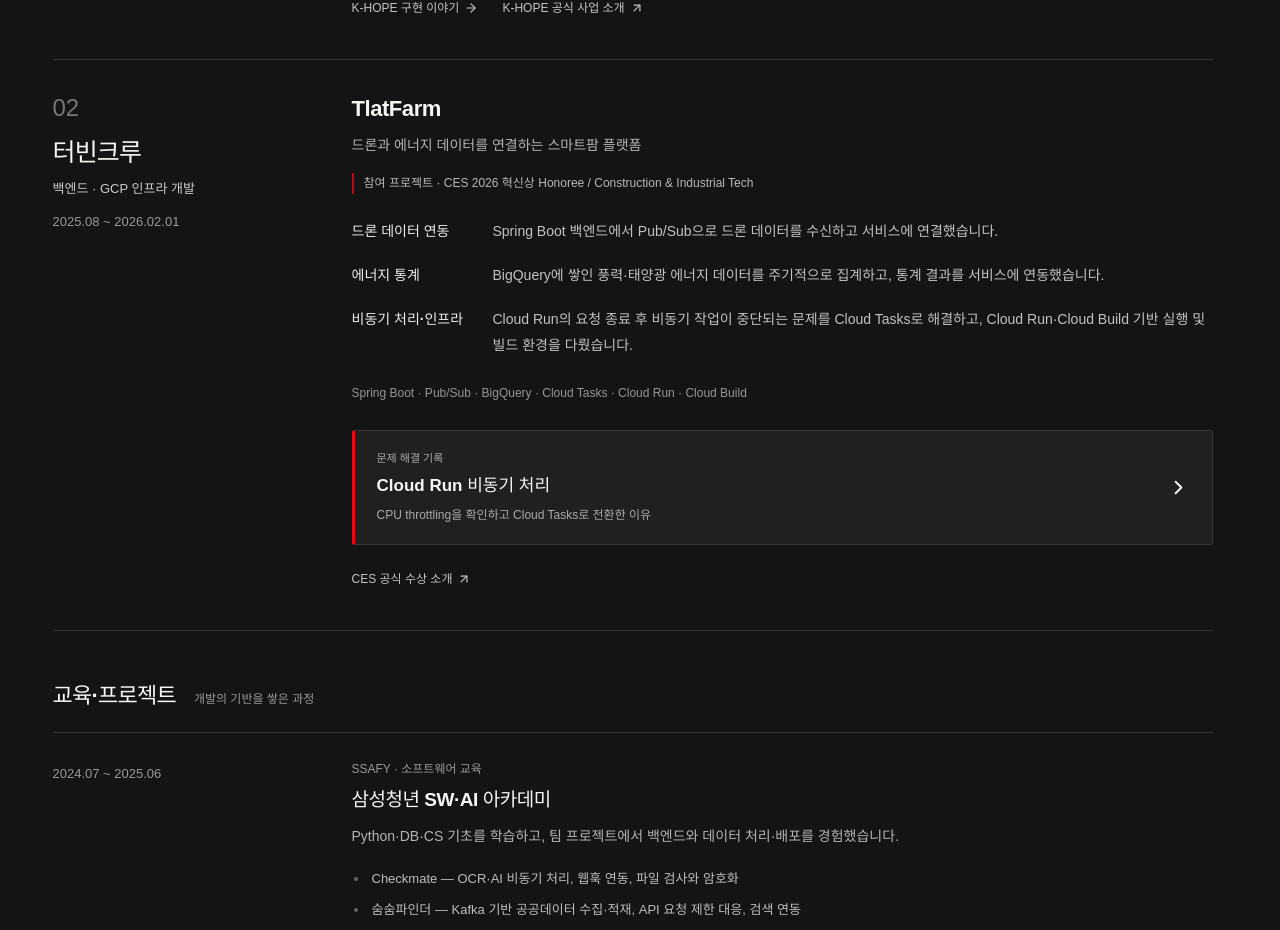
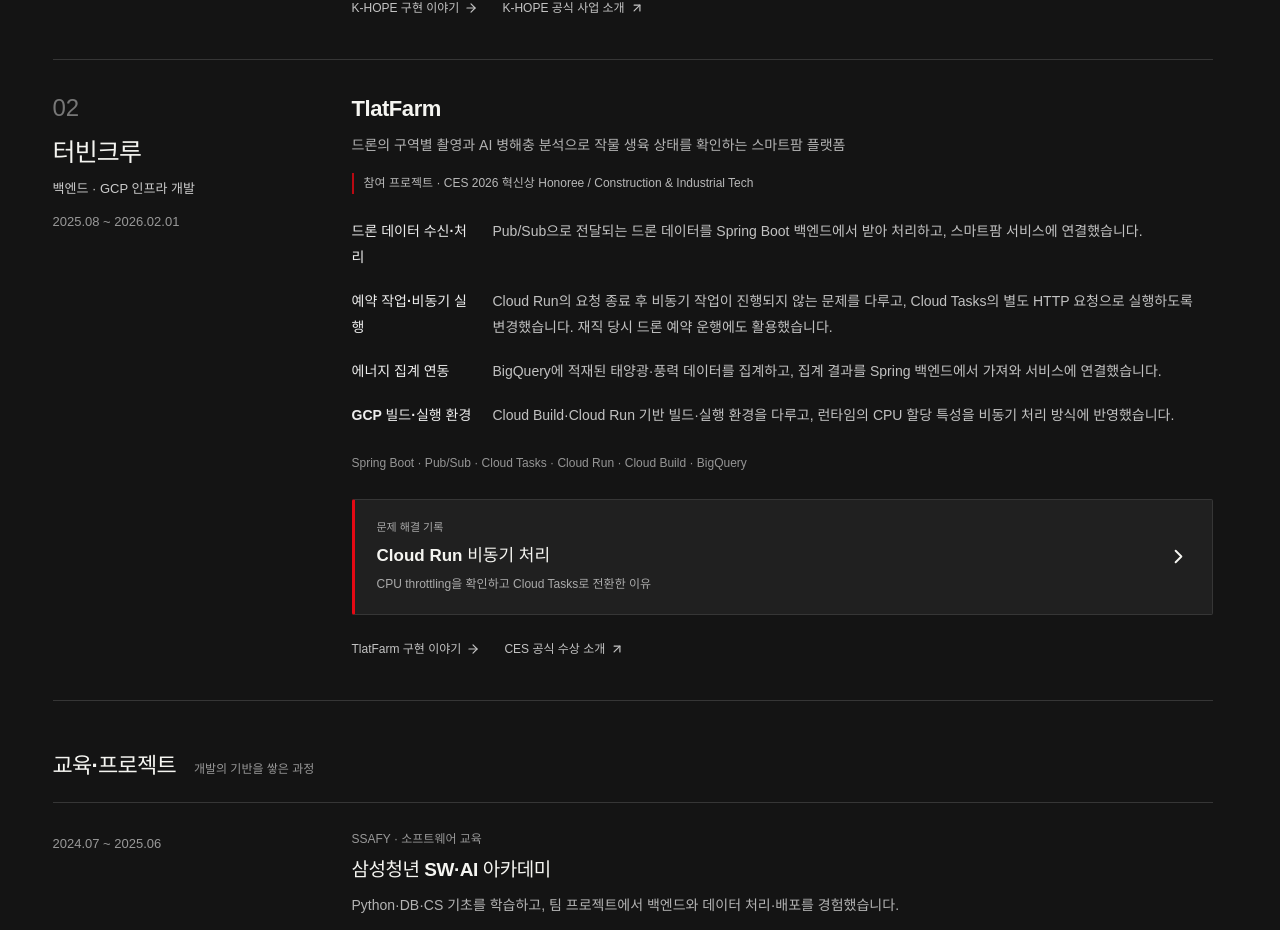
Before and after one commit to yj901010/portfolio, a React (Vite) app in the folder FE/: page /experience in a window 1280 px wide. Shown: the part 874-1804 px from the top of the page. Built offline with nearby package versions, Linux system fonts and the light colour scheme.

Commit message:
feat: present TlatFarm backend and GCP contribution stories

```diff
--- a/FE/src/assets/projectStories.ts
+++ b/FE/src/assets/projectStories.ts
@@ -1,9 +1,11 @@
 import type { ProjectStory } from "../types/projectStory";
 import { KHOPE_STORY } from "./khopeStory";
+import { TLATFARM_STORY } from "./tlatfarmStory";
 
 // Editorial sources and attribution boundaries: docs/PROJECT_SOURCES.md.
 export const PROJECT_STORIES: Partial<Record<string, ProjectStory>> = {
   khope: KHOPE_STORY,
+  tlatfarm: TLATFARM_STORY,
   "sumsum-finder": {
     "title": "ssFinder · 숨숨파인더",
     "description": "공공 습득물 데이터를 모아 분실물 검색과 AI 매칭 결과를 제공하는 서비스",
--- a/FE/src/assets/projects.ts
+++ b/FE/src/assets/projects.ts
@@ -1,6 +1,7 @@
 import type { ProjectDetailData } from "../types/project";
 import { PROJECT_STORIES } from "./projectStories";
 import { KHOPE_STORY } from "./khopeStory";
+import { TLATFARM_STORY } from "./tlatfarmStory";
 
 type SsafyMetadata = Pick<ProjectDetailData, "slug" | "name" | "summary" | "period" | "teamComposition" | "roles" | "problem">;
 
@@ -52,26 +53,22 @@
     category: "work",
     organization: "터빈크루",
     summary: "드론·에너지 데이터를 연결하는 스마트팜",
-    name: "TlatFarm (스마트팜 · NDVI/AI 분석)",
-    period: "2025.08 ~ 2026.02 (참여 기간)",
-    teamSize: 5,
-    teamComposition: "BE 1 · FE 1 · AI 1 · DevOps 1 · HW 1",
+    name: "TlatFarm (드론·AI 스마트팜)",
+    period: "2025.08 ~ 2026.02.01 (참여 기간)",
     roles: ["백엔드 개발", "GCP 인프라"],
-    thumb: "/covers/tlat-farm.jpg",
-    overview:
-      "드론 NDVI/RGB 촬영 → AI 분석 → 농가 단위 대시보드/알림까지 제공하는 스마트팜 플랫폼.",
-    problem:
-      "원본 대용량 이미지와 분석 결과를 일관되게 매핑하고 시계열로 관리할 파이프라인 필요.",
-    scenarios: [
-      { title: "1) 촬영/업로드", caption: "GCS 업로드 → AI 웹훅 수신 → 엔티티 매핑" },
-    ],
-    architectureImg: "", erdImg: "",
-    techChips: ["Spring Boot", "Pub/Sub", "Cloud Tasks", "Cloud Run", "Cloud Build", "BigQuery"],
+    thumb: TLATFARM_STORY.image,
+    overview: TLATFARM_STORY.description,
+    problem: "드론 데이터와 에너지 집계 결과를 서비스에 연결하고, Cloud Run의 실행 환경에 맞게 비동기 작업을 처리했습니다.",
+    scenarios: [],
+    techChips: TLATFARM_STORY.technologies,
     techWhy: [],
     code: { dockerfile: "", jenkins: "" },
-    contributions: [],
+    contributions: TLATFARM_STORY.contributions.map((item, index) => ({
+      no: String(index + 1).padStart(2, "0"), title: item.title, items: [item.text],
+    })),
     issues: [],
     kpis: [],
+    references: TLATFARM_STORY.reference ? [TLATFARM_STORY.reference] : [],
   },
   ssafyProject({
     "slug": "checkmate",
--- a/FE/src/assets/timelineData.ts
+++ b/FE/src/assets/timelineData.ts
@@ -1,4 +1,5 @@
 import { KHOPE_STORY } from "./khopeStory";
+import { TLATFARM_STORY } from "./tlatfarmStory";
 
 export type Category = "WORK" | "PROJECT" | "EDU" | "NONDEV";
 
@@ -57,14 +58,11 @@
     title: "터빈크루",
     subtitle: "백엔드 · GCP 인프라 개발",
     project: "TlatFarm",
-    summary: "드론과 에너지 데이터를 연결하는 스마트팜 플랫폼",
+    summary: TLATFARM_STORY.description,
     context: "참여 프로젝트 · CES 2026 혁신상 Honoree / Construction & Industrial Tech",
-    technologies: ["Spring Boot", "Pub/Sub", "BigQuery", "Cloud Tasks", "Cloud Run", "Cloud Build"],
-    highlights: [
-      { label: "드론 데이터 연동", description: "Spring Boot 백엔드에서 Pub/Sub으로 드론 데이터를 수신하고 서비스에 연결했습니다." },
-      { label: "에너지 통계", description: "BigQuery에 쌓인 풍력·태양광 에너지 데이터를 주기적으로 집계하고, 통계 결과를 서비스에 연동했습니다." },
-      { label: "비동기 처리·인프라", description: "Cloud Run의 요청 종료 후 비동기 작업이 중단되는 문제를 Cloud Tasks로 해결하고, Cloud Run·Cloud Build 기반 실행 및 빌드 환경을 다뤘습니다." },
-    ],
+    technologies: TLATFARM_STORY.technologies,
+    highlights: TLATFARM_STORY.contributions.map((item) => ({ label: item.title, description: item.text })),
+    relatedProjects: [{ label: "TlatFarm 구현 이야기", path: "/projects/tlatfarm" }],
     references: [{ label: "CES 공식 수상 소개", url: "https://www.ces.tech/ces-innovation-awards/2026/tlatfarm-technologies-live-at-the-farm/" }],
     caseStudy: {
       title: "응답은 끝났는데, 비동기 작업도 멈췄다",
--- /dev/null
+++ b/FE/src/assets/tlatfarmStory.ts
@@ -0,0 +1,101 @@
+import type { DiagramBlock, ProjectStory } from "../types/projectStory";
+
+// Historical contribution summary. Sources and publication boundaries: docs/TLATFARM_CONTENT.md.
+const node = (title: string, detail: string, step?: number): DiagramBlock => ({ type: "node", title, detail, step });
+const flow = (...items: DiagramBlock[]): DiagramBlock => ({ type: "flow", items });
+
+export const TLATFARM_STORY: ProjectStory = {
+  title: "TlatFarm",
+  description: "드론의 구역별 촬영과 AI 병해충 분석으로 작물 생육 상태를 확인하는 스마트팜 플랫폼",
+  responsibility: "Spring Boot 백엔드와 GCP 인프라 개발에 참여했습니다. Pub/Sub으로 전달된 드론 데이터 처리, Cloud Tasks를 활용한 예약 작업 실행, BigQuery의 에너지 집계 결과 연동을 담당했습니다.",
+  technologies: ["Spring Boot", "Pub/Sub", "Cloud Tasks", "Cloud Run", "Cloud Build", "BigQuery"],
+  image: "/covers/tlat-farm.jpg",
+  reference: {
+    label: "Cloud Tasks 선택 배경 · Velog",
+    url: "https://velog.io/@joker901010/Cloud-Run에서-Async가-동작하지-않았던Cloud-Run에서-Async가-동작하지-않았던-이유-feat.-CPU-Throttling",
+  },
+  contributions: [
+    { title: "드론 데이터 수신·처리", text: "Pub/Sub으로 전달되는 드론 데이터를 Spring Boot 백엔드에서 받아 처리하고, 스마트팜 서비스에 연결했습니다." },
+    { title: "예약 작업·비동기 실행", text: "Cloud Run의 요청 종료 후 비동기 작업이 진행되지 않는 문제를 다루고, Cloud Tasks의 별도 HTTP 요청으로 실행하도록 변경했습니다. 재직 당시 드론 예약 운행에도 활용했습니다." },
+    { title: "에너지 집계 연동", text: "BigQuery에 적재된 태양광·풍력 데이터를 집계하고, 집계 결과를 Spring 백엔드에서 가져와 서비스에 연결했습니다." },
+    { title: "GCP 빌드·실행 환경", text: "Cloud Build·Cloud Run 기반 빌드·실행 환경을 다루고, 런타임의 CPU 할당 특성을 비동기 처리 방식에 반영했습니다." },
+  ],
+  cases: [
+    {
+      id: "task-execution", label: "Cloud Run 비동기 실행",
+      title: "응답 이후 멈춘 작업을 별도 요청으로 실행하다",
+      context: "로컬에서 동작하던 @Async 작업이 Cloud Run에서는 HTTP 응답 이후 진행되지 않았습니다. 요청 처리 외 시간의 CPU 할당 제한을 확인하고, 작업 실행을 Cloud Tasks의 별도 요청으로 분리했습니다.",
+      outcome: "응답 뒤 백그라운드 스레드에 맡기던 작업을 별도 HTTP 요청 안에서 처리하도록 변경했습니다. 재직 당시에는 드론 예약 운행에 Cloud Tasks를 활용했습니다.",
+      defaultView: 1,
+      steps: [
+        { title: "비동기 작업을 Cloud Tasks에 등록", text: "기존 요청이 끝난 뒤에도 같은 프로세스의 스레드가 계속 실행된다고 가정하지 않도록 작업을 큐에 등록하는 방식으로 바꿨습니다. CPU 상시 할당도 검토했지만, 간헐적인 요청과 비용을 고려해 Cloud Tasks를 선택했습니다." },
+        { title: "예약 작업을 별도 HTTP 요청으로 전달", text: "Cloud Tasks가 실행 시점에 Cloud Run으로 HTTP 요청을 보내도록 구성했습니다. 재직 당시 드론 예약 운행을 처리할 때도 이 방식을 활용했습니다." },
+        { title: "새 요청의 처리 시간 안에서 작업 실행", text: "Spring이 작업 요청을 받아 해당 요청의 처리 과정에서 실행하도록 변경했습니다. 최초 사용자 요청이 끝난 뒤의 CPU 할당에 의존하던 실행 흐름을 바꾼 작업입니다." },
+      ],
+      views: [
+        {
+          title: "발생한 문제",
+          blocks: [
+            flow(node("사용자 요청", "Spring에서 처리"), node("HTTP 응답 종료", "사용자 요청 처리 완료"), node("@Async 작업", "응답 뒤 실행을 기대")),
+            { type: "note", text: "사용 중인 요청 기반 CPU 할당 설정에서는 요청 처리 외 시간의 CPU 사용이 제한됨" },
+            { type: "label", text: "관련 글에는 Contact 폼의 메일 발송을 재현 사례로 정리했습니다." },
+          ],
+        },
+        {
+          title: "Cloud Tasks 적용",
+          blocks: [
+            flow(node("작업 등록", "Spring → 작업 큐", 0), node("Cloud Tasks", "실행 시점에 HTTP 요청", 1), node("Cloud Run · Spring", "작업 요청 안에서 실행", 2)),
+            { type: "note", text: "최초 요청과 작업 실행 요청을 분리" },
+          ],
+        },
+        {
+          title: "빌드·실행 환경",
+          steps: [
+            { title: "Cloud Build 기반 빌드 환경", text: "Cloud Build로 애플리케이션 이미지를 빌드하고 Cloud Run에서 사용하는 환경을 다뤘습니다. 관련 글에도 소스 변경에서 이미지 빌드·저장과 서비스 실행으로 이어지는 배포 흐름을 정리했습니다." },
+            { title: "Cloud Run의 실행 특성에 맞춘 처리", text: "Spring 백엔드가 실행되는 Cloud Run에서 요청 기반 CPU 할당의 영향을 확인했습니다. 로컬에서의 비동기 동작을 그대로 기대하기보다, 배포 환경의 실행 정책에 맞춰 작업 호출 방식을 변경했습니다." },
+          ],
+          blocks: [flow(node("소스 변경", "빌드 입력"), node("Cloud Build", "이미지 빌드", 0), node("이미지 저장소", "배포 이미지 보관"), node("Cloud Run", "Spring 백엔드 실행", 1))],
+        },
+      ],
+    },
+    {
+      id: "drone-ingestion", label: "Pub/Sub 드론 데이터 연동",
+      title: "드론에서 전달된 데이터를 Spring 백엔드로 연결하다",
+      context: "TlatFarm은 드론이 구역별로 촬영한 이미지를 AI로 분석해 작물 상태와 병해충을 확인하는 서비스입니다. 이 안에서 Pub/Sub으로 전달되는 드론 데이터를 수신·처리하는 백엔드를 개발했습니다.",
+      outcome: "드론 측에서 전달된 데이터를 Spring Boot 서비스가 받아 처리하는 Pub/Sub 연동을 구현했습니다.",
+      defaultView: 1,
+      steps: [
+        { title: "Pub/Sub을 통한 드론 데이터 수신", text: "드론 데이터가 Pub/Sub을 거쳐 Spring Boot 백엔드로 전달되는 연동을 구현했습니다. 드론 측 데이터 전달과 서버의 수신 처리 사이를 연결하는 작업을 담당했습니다." },
+        { title: "수신 데이터를 서비스 처리로 연결", text: "전달받은 드론 데이터를 Spring 백엔드에서 처리하도록 개발했습니다. 서비스 전체의 촬영·AI 분석 흐름 중 데이터 수신과 백엔드 연동을 맡았습니다." },
+      ],
+      views: [
+        {
+          title: "서비스 이용 흐름",
+          blocks: [
+            flow(node("구역별 촬영", "드론이 그리드마다 촬영"), node("AI 이미지 분석", "작물 상태 · 병해충 판독"), node("분석 결과 확인", "농장 상태 파악")),
+            { type: "note", text: "서비스 전체 기능을 설명한 흐름 · 담당 구현은 드론 데이터 수신·처리" },
+          ],
+        },
+        {
+          title: "담당한 연동",
+          blocks: [flow(node("드론 데이터", "드론 측에서 전달"), node("Pub/Sub", "메시지 전달"), node("Spring 수신", "드론 메시지 수신", 0), node("백엔드 처리", "서비스 연동", 1))],
+        },
+      ],
+    },
+    {
+      id: "energy-aggregation", label: "BigQuery 에너지 집계",
+      title: "적재된 에너지 데이터를 집계해 서비스에 연결하다",
+      context: "스마트팜의 작물 분석과 함께 에너지 데이터를 확인하는 기능을 지원했습니다. BigQuery에 쌓인 태양광·풍력 데이터에서 집계 결과를 만들고 Spring 백엔드로 가져왔습니다.",
+      outcome: "BigQuery의 에너지 데이터를 집계 결과로 가공하고, Spring 서비스에서 활용할 수 있도록 연동했습니다.",
+      defaultView: 0,
+      steps: [
+        { title: "BigQuery에 적재된 데이터 집계", text: "BigQuery에 누적된 태양광·풍력 에너지 데이터를 대상으로 집계 결과를 만드는 작업을 담당했습니다. 개별 원본 기록을 서비스에서 활용할 통계 데이터로 정리했습니다." },
+        { title: "집계 결과를 Spring 서비스로 연동", text: "집계된 에너지 데이터를 Spring 백엔드에서 가져와 서비스에 연결했습니다. 데이터가 저장된 분석 환경과 사용자가 정보를 확인하는 서비스 사이의 연동을 맡았습니다." },
+      ],
+      views: [{
+        title: "집계·연동 흐름",
+        blocks: [flow(node("BigQuery", "태양광 · 풍력 데이터 적재"), node("에너지 집계", "서비스용 통계 데이터", 0), node("Spring 백엔드", "집계 결과 조회·연동", 1))],
+      }],
+    },
+  ],
+};
```
Also changed, not shown: 3 other files (tests, documents, lock files or other folders).
